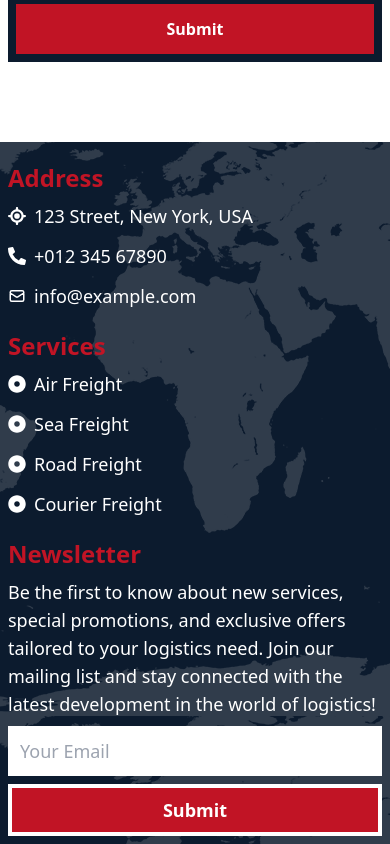
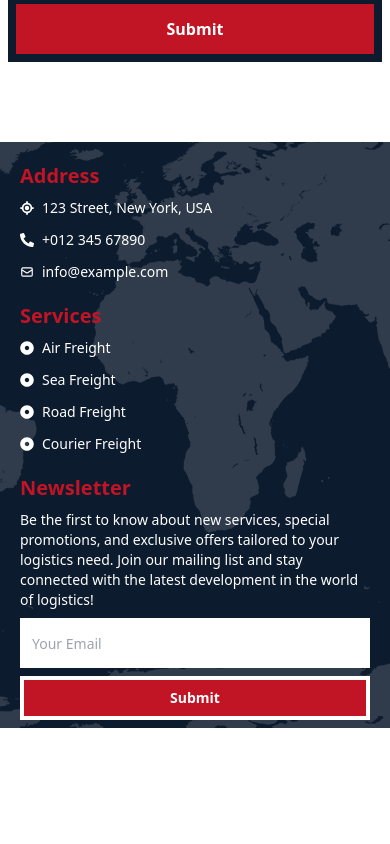
Before and after one commit to Yemezzy/SwiftMove-Logistics, a React (Create React App) app: page / in a window 390 px wide. Shown: the part 5818-6662 px from the top of the page. After the commit the page ends 6546 px from the top, so only its background shows below. Built offline with nearby package versions, Linux system fonts and the light colour scheme.

Commit message:
first commit

```diff
--- a/src/Pages/Footer.js
+++ b/src/Pages/Footer.js
@@ -6,23 +6,23 @@ import {  FaLocationCrosshairs, FaTelegram } from "react-icons/fa6";
 
 const Footer = () => {
   return (
-    <div> <footer className='md:mt-40 mt-20 md:px-10 px-2 bbb bg-[#0C1B2E] text-white'>
-    <div className='grid md:grid-cols-3 text-lg font-medium md:py-10'>
+    <div> <footer className='md:mt-40 mt-20 md:px-10 px-5 bbb bg-[#0C1B2E] text-white'>
+    <div className='grid md:grid-cols-3 md:text-lg text-sm font-medium md:py-10'>
         <section>
-            <p className='text-2xl text-[#c11425] font-bold mb-2 md:mb-5 mt-5 md:mt-0'>Address</p>
+            <p className='md:text-2xl text-xl text-[#c11425] font-bold mb-2 md:mb-5 mt-5 md:mt-0'>Address</p>
             <p className='flex items-center gap-2'><FaLocationCrosshairs/>123 Street, New York, USA</p>
             <p className='flex items-center gap-2 mt-3'><FaPhoneAlt/>+012 345 67890</p>
             <p className='flex items-center gap-2 mt-3'><HiOutlineMail/>info@example.com</p>
         </section>
         <section>
-        <p className='text-2xl text-[#c11425] font-bold mb-2 md:mb-5 mt-5 md:mt-0'>Services</p>
+        <p className='md:text-2xl text-xl text-[#c11425] font-bold mb-2 md:mb-5 mt-5 md:mt-0'>Services</p>
             <p className='flex items-center gap-2'><FaDotCircle/> Air Freight</p>
             <p className='flex items-center gap-2 mt-3'><FaDotCircle/> Sea Freight</p>
             <p className='flex items-center gap-2 mt-3'><FaDotCircle/> Road Freight</p>
             <p className='flex items-center gap-2 mt-3'><FaDotCircle/> Courier Freight</p>
         </section>
         <section>
-        <p className='text-2xl text-[#c11425] font-bold mb-2 md:mb-5 mt-5 md:mt-0'>Newsletter</p>
+        <p className='md:text-2xl text-xl text-[#c11425] font-bold mb-2 md:mb-5 mt-5 md:mt-0'>Newsletter</p>
         <p>Be the first to know about new services, special promotions, and exclusive offers tailored to your logistics need.
             Join our mailing list and stay connected with the latest development in the world of logistics!</p>
             <form action="" className='mt-2 md:flex text-black'>
```
